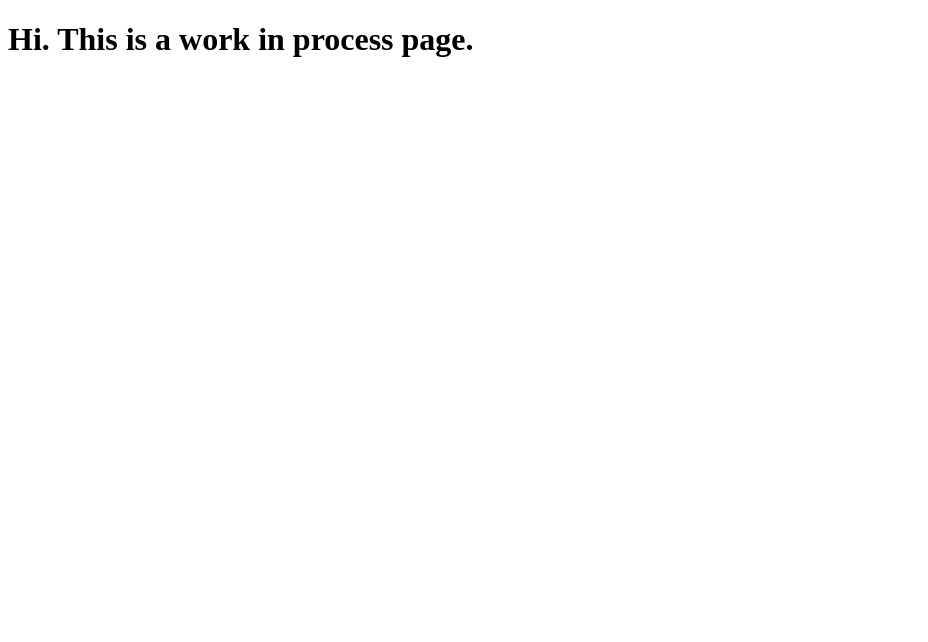
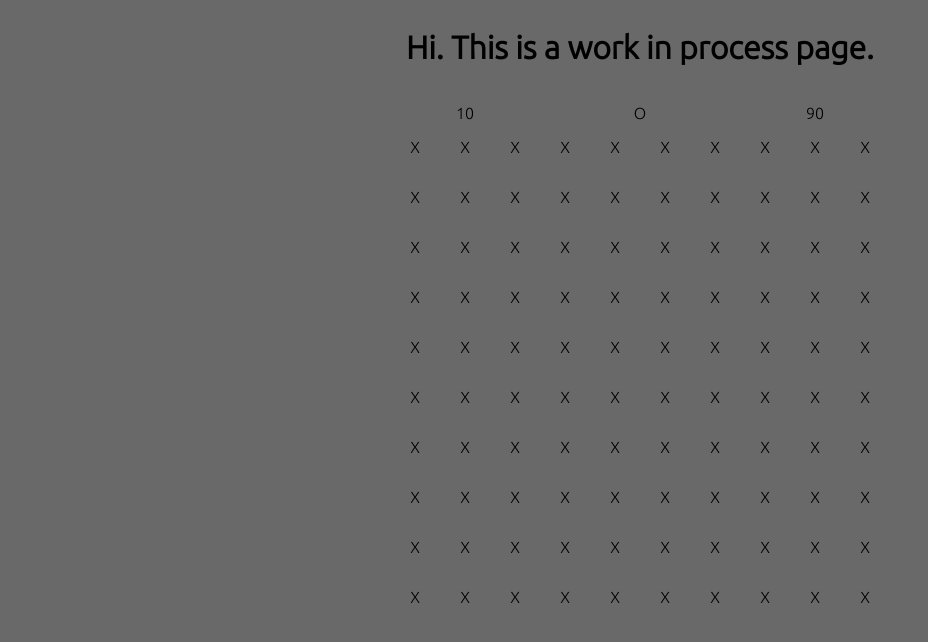
Before and after one commit to baansalravneet/baansalravneet.github.io, a plain HTML site: page minesweeper/index.html in a window 1280 px wide. Shown: the whole page, without its empty margins (0-928 px from the left). Drawn offline with Linux system fonts and the light colour scheme.

Commit message:
added basic elements of minesweeper

```diff
--- a/minesweeper/index.html
+++ b/minesweeper/index.html
@@ -1,6 +1,119 @@
 <!DOCTYPE html>
 <html>
+    <head>
+        <link rel="stylesheet" type="text/css" href="style.css">
+        <link href="https://fonts.googleapis.com/css2?family=Ubuntu:wght@300&display=swap" rel="stylesheet">
+    </head>
     <body>
         <h1>Hi. This is a work in process page.</h1>
+        <div id="board">
+            <div id="score-card">
+                <div id="remaining-mines">10</div>
+                <div id="smiley">O</div>
+                <div id="tiles-left">90</div>
+            </div>
+            <div id="play-area">
+                <div data-index="1" class="tile">X</div>
+<div data-index="1" class="tile">X</div>
+<div data-index="1" class="tile">X</div>
+<div data-index="1" class="tile">X</div>
+<div data-index="1" class="tile">X</div>
+<div data-index="1" class="tile">X</div>
+<div data-index="1" class="tile">X</div>
+<div data-index="1" class="tile">X</div>
+<div data-index="1" class="tile">X</div>
+<div data-index="1" class="tile">X</div>
+<div data-index="1" class="tile">X</div>
+<div data-index="1" class="tile">X</div>
+<div data-index="1" class="tile">X</div>
+<div data-index="1" class="tile">X</div>
+<div data-index="1" class="tile">X</div>
+<div data-index="1" class="tile">X</div>
+<div data-index="1" class="tile">X</div>
+<div data-index="1" class="tile">X</div>
+<div data-index="1" class="tile">X</div>
+<div data-index="1" class="tile">X</div>
+<div data-index="1" class="tile">X</div>
+<div data-index="1" class="tile">X</div>
+<div data-index="1" class="tile">X</div>
+<div data-index="1" class="tile">X</div>
+<div data-index="1" class="tile">X</div>
+<div data-index="1" class="tile">X</div>
+<div data-index="1" class="tile">X</div>
+<div data-index="1" class="tile">X</div>
+<div data-index="1" class="tile">X</div>
+<div data-index="1" class="tile">X</div>
+<div data-index="1" class="tile">X</div>
+<div data-index="1" class="tile">X</div>
+<div data-index="1" class="tile">X</div>
+<div data-index="1" class="tile">X</div>
+<div data-index="1" class="tile">X</div>
+<div data-index="1" class="tile">X</div>
+<div data-index="1" class="tile">X</div>
+<div data-index="1" class="tile">X</div>
+<div data-index="1" class="tile">X</div>
+<div data-index="1" class="tile">X</div>
+<div data-index="1" class="tile">X</div>
+<div data-index="1" class="tile">X</div>
+<div data-index="1" class="tile">X</div>
+<div data-index="1" class="tile">X</div>
+<div data-index="1" class="tile">X</div>
+<div data-index="1" class="tile">X</div>
+<div data-index="1" class="tile">X</div>
+<div data-index="1" class="tile">X</div>
+<div data-index="1" class="tile">X</div>
+<div data-index="1" class="tile">X</div>
+<div data-index="1" class="tile">X</div>
+<div data-index="1" class="tile">X</div>
+<div data-index="1" class="tile">X</div>
+<div data-index="1" class="tile">X</div>
+<div data-index="1" class="tile">X</div>
+<div data-index="1" class="tile">X</div>
+<div data-index="1" class="tile">X</div>
+<div data-index="1" class="tile">X</div>
+<div data-index="1" class="tile">X</div>
+<div data-index="1" class="tile">X</div>
+<div data-index="1" class="tile">X</div>
+<div data-index="1" class="tile">X</div>
+<div data-index="1" class="tile">X</div>
+<div data-index="1" class="tile">X</div>
+<div data-index="1" class="tile">X</div>
+<div data-index="1" class="tile">X</div>
+<div data-index="1" class="tile">X</div>
+<div data-index="1" class="tile">X</div>
+<div data-index="1" class="tile">X</div>
+<div data-index="1" class="tile">X</div>
+<div data-index="1" class="tile">X</div>
+<div data-index="1" class="tile">X</div>
+<div data-index="1" class="tile">X</div>
+<div data-index="1" class="tile">X</div>
+<div data-index="1" class="tile">X</div>
+<div data-index="1" class="tile">X</div>
+<div data-index="1" class="tile">X</div>
+<div data-index="1" class="tile">X</div>
+<div data-index="1" class="tile">X</div>
+<div data-index="1" class="tile">X</div>
+<div data-index="1" class="tile">X</div>
+<div data-index="1" class="tile">X</div>
+<div data-index="1" class="tile">X</div>
+<div data-index="1" class="tile">X</div>
+<div data-index="1" class="tile">X</div>
+<div data-index="1" class="tile">X</div>
+<div data-index="1" class="tile">X</div>
+<div data-index="1" class="tile">X</div>
+<div data-index="1" class="tile">X</div>
+<div data-index="1" class="tile">X</div>
+<div data-index="1" class="tile">X</div>
+<div data-index="1" class="tile">X</div>
+<div data-index="1" class="tile">X</div>
+<div data-index="1" class="tile">X</div>
+<div data-index="1" class="tile">X</div>
+<div data-index="1" class="tile">X</div>
+<div data-index="1" class="tile">X</div>
+<div data-index="1" class="tile">X</div>
+<div data-index="1" class="tile">X</div>
+<div data-index="1" class="tile">X</div>
+            </div>
+        </div>
     </body>
 </html>
--- /dev/null
+++ b/minesweeper/style.css
@@ -0,0 +1,21 @@
+body {
+    background-color: dimgray;
+    font-family: 'Ubuntu', sans-serif;
+    display: flex;
+    flex-direction: column;
+    align-items: center;
+    text-align: center;
+}
+
+#score-card {
+    display: grid;
+    grid-template-columns: 150px 200px 150px;
+    grid-template-rows: 50px;
+    align-items: center;
+}
+
+#play-area {
+    display: grid;
+    grid-template-columns: 50px 50px 50px 50px 50px 50px 50px 50px 50px 50px;
+    grid-template-rows: 50px 50px 50px 50px 50px 50px 50px 50px 50px 50px;
+}
```
Also changed, not shown: minesweeper/script.js (added).
